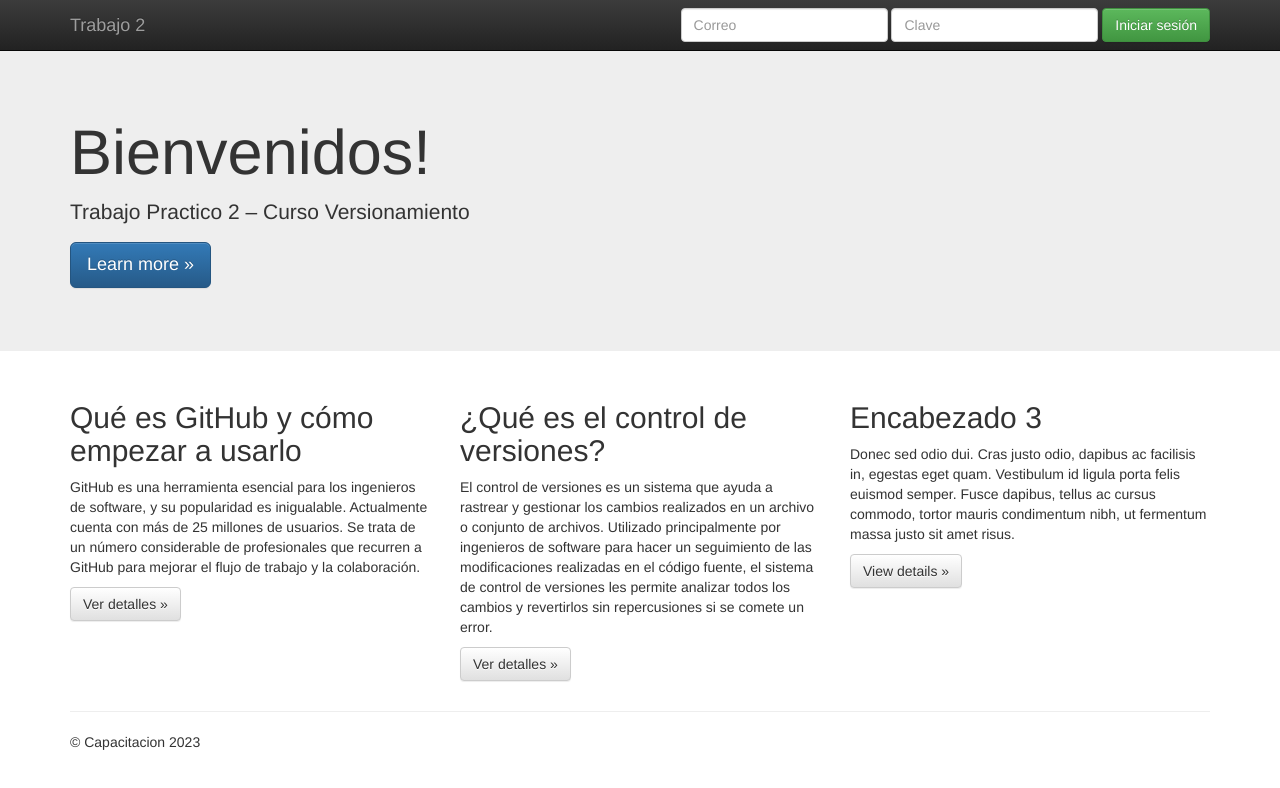
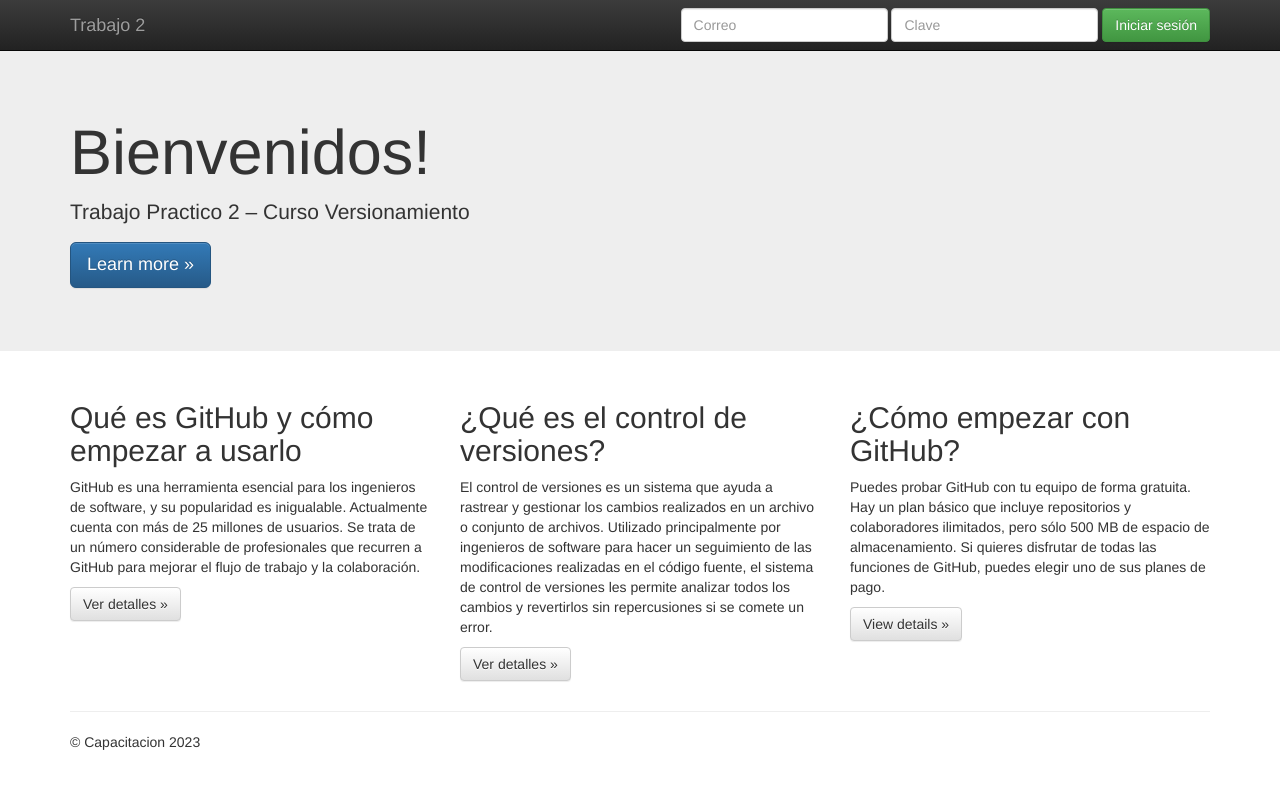
Before and after one commit to gbadilla/Trabajo2_gabriel_badilla, a plain HTML site: page index.html in a window 1280 px wide. Drawn offline with nearby package versions, Linux system fonts and the light colour scheme.

Commit message:
se realizan cambios al archivo index.html

```diff
--- a/index.html
+++ b/index.html
@@ -72,8 +72,8 @@
           <p><a class="btn btn-default" href="#" role="button">Ver detalles &raquo;</a></p>
        </div>
         <div class="col-md-4">
-          <h2>Encabezado 3</h2>
-          <p>Donec sed odio dui. Cras justo odio, dapibus ac facilisis in, egestas eget quam. Vestibulum id ligula porta felis euismod semper. Fusce dapibus, tellus ac cursus commodo, tortor mauris condimentum nibh, ut fermentum massa justo sit amet risus.</p>
+          <h2>¿Cómo empezar con GitHub?</h2>
+          <p>Puedes probar GitHub con tu equipo de forma gratuita. Hay un plan básico que incluye repositorios y colaboradores ilimitados, pero sólo 500 MB de espacio de almacenamiento. Si quieres disfrutar de todas las funciones de GitHub, puedes elegir uno de sus planes de pago.</p>
           <p><a class="btn btn-default" href="#" role="button">View details &raquo;</a></p>
         </div>
       </div>
```
